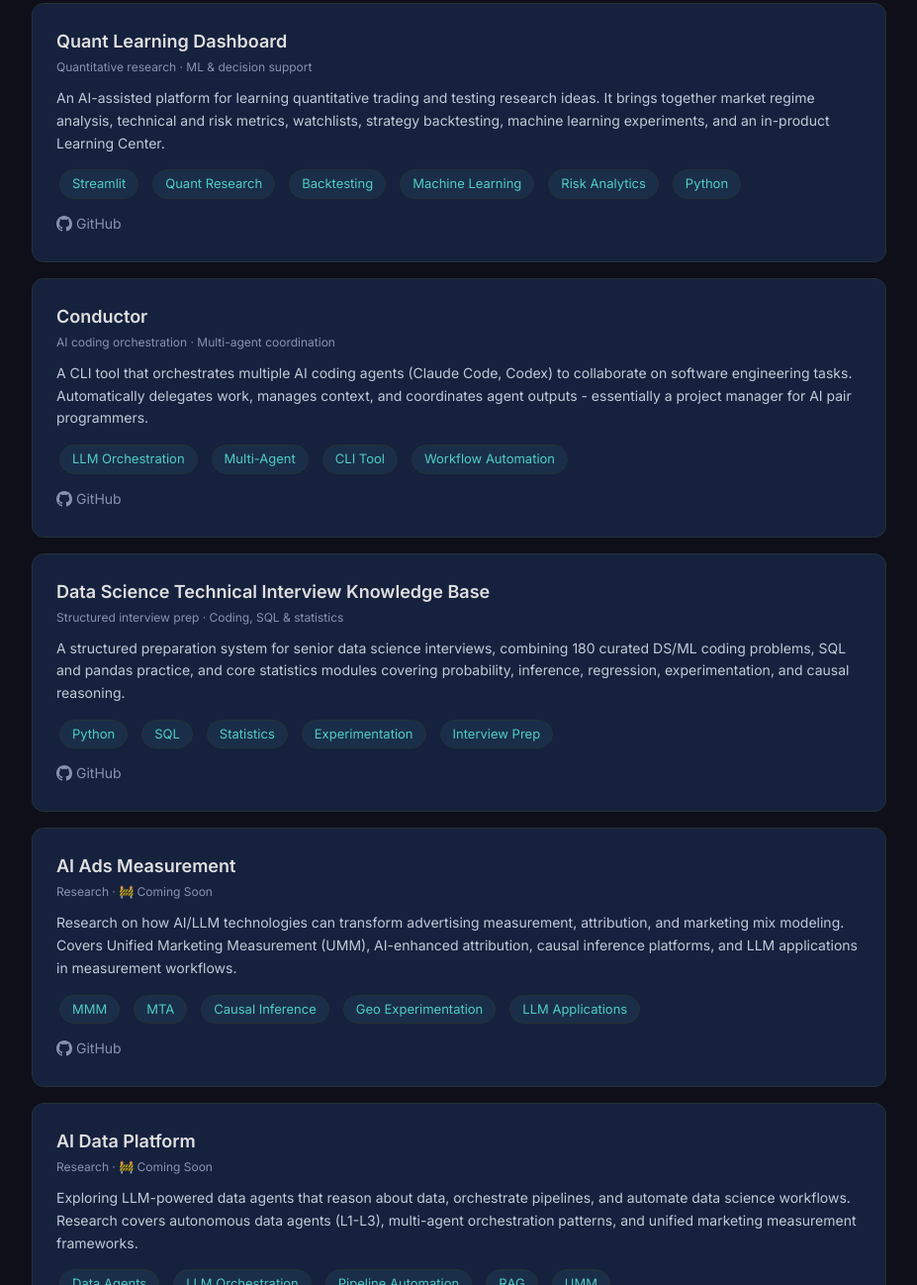
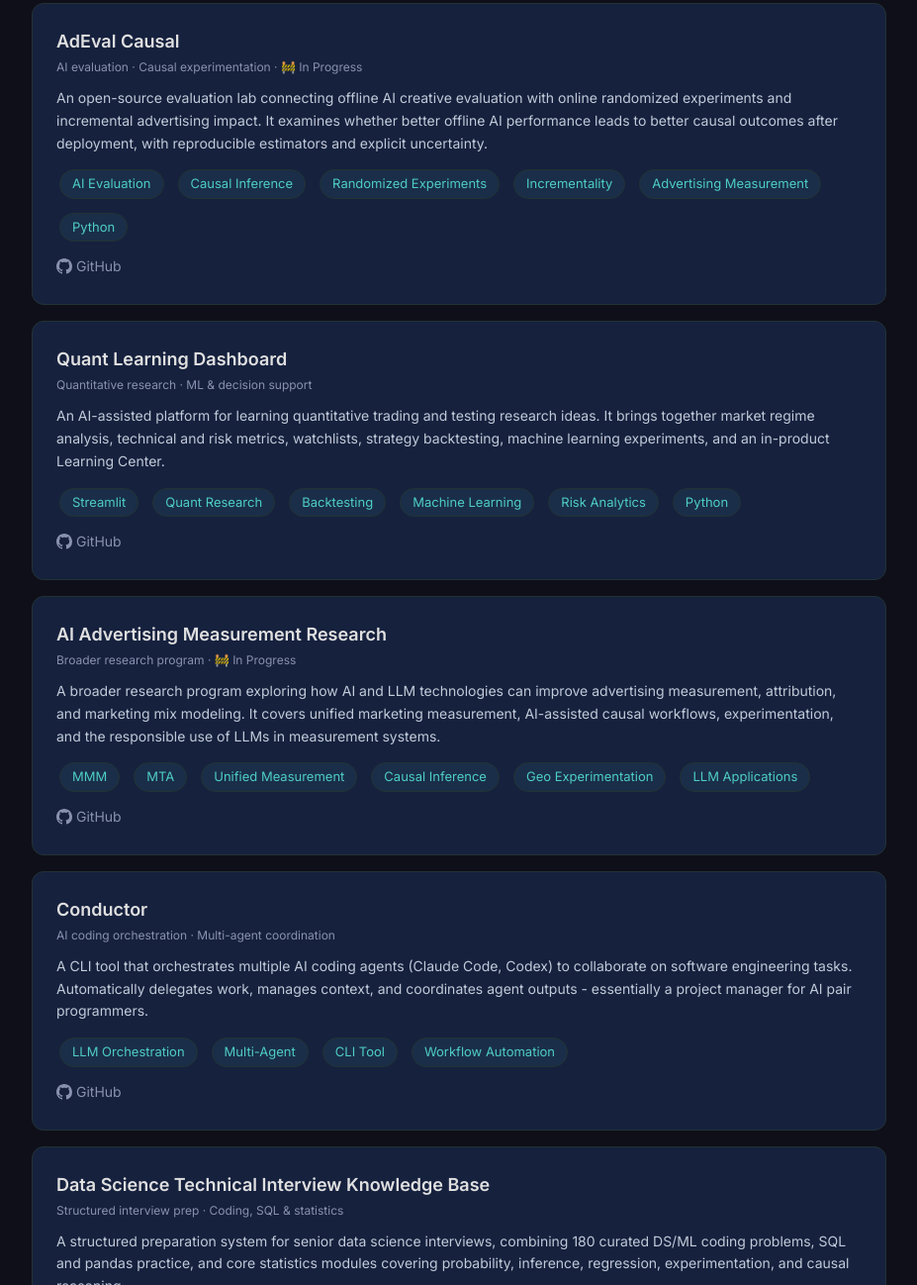
Before and after one commit to dpfai/ai-portfolio, a plain HTML site: page about.html in a window 1280 px wide. Shown: the part 939-2237 px from the top of the page at 99% size, without its empty margins (176-1103 px from the left). Drawn offline with nearby package versions, Linux system fonts and the light colour scheme.

Commit message:
Add AdEval Causal to side projects

```diff
--- a/about.html
+++ b/about.html
@@ -121,7 +121,27 @@
     <h2 class="section-title">Side Projects</h2>
     <p class="section-sub">Building with AI - tools and systems I've created.</p>
 
-    <!-- Project 1: Quant Learning Dashboard -->
+    <!-- Project 1: AdEval Causal -->
+    <div class="card project-card p-6 mb-4">
+      <h3 class="font-semibold text-lg mb-1">AdEval Causal</h3>
+      <p class="text-[#8892b0] text-xs mb-3">AI evaluation · Causal experimentation · 🚧 In Progress</p>
+      <p class="text-[#c0cad8] text-sm leading-relaxed mb-3">
+        An open-source evaluation lab connecting offline AI creative evaluation with online randomized
+        experiments and incremental advertising impact. It examines whether better offline AI performance
+        leads to better causal outcomes after deployment, with reproducible estimators and explicit uncertainty.
+      </p>
+      <div class="flex flex-wrap gap-2">
+        <span class="skill-tag">AI Evaluation</span>
+        <span class="skill-tag">Causal Inference</span>
+        <span class="skill-tag">Randomized Experiments</span>
+        <span class="skill-tag">Incrementality</span>
+        <span class="skill-tag">Advertising Measurement</span>
+        <span class="skill-tag">Python</span>
+      </div>
+      <a href="https://github.com/dpfai/AdEval-Causal" target="_blank" class="text-[#8892b0] text-sm hover:text-[#4ecdc4] transition mt-3 inline-flex items-center gap-1"><svg width="16" height="16" viewBox="0 0 24 24" fill="currentColor"><path d="M12 0C5.37 0 0 5.37 0 12c0 5.31 3.435 9.795 8.205 11.385.6.105.825-.255.825-.57 0-.285-.015-1.23-.015-2.235-3.015.555-3.795-.735-4.035-1.41-.135-.345-.72-1.41-1.23-1.695-.42-.225-1.02-.78-.015-.795.945-.015 1.62.87 1.845 1.23 1.08 1.815 2.805 1.305 3.495.99.105-.78.42-1.305.765-1.605-2.67-.3-5.46-1.335-5.46-5.925 0-1.305.465-2.385 1.23-3.225-.12-.3-.54-1.53.12-3.18 0 0 1.005-.315 3.3 1.23.96-.27 1.98-.405 3-.405s2.04.135 3 .405c2.295-1.56 3.3-1.23 3.3-1.23.66 1.65.24 2.88.12 3.18.765.84 1.23 1.905 1.23 3.225 0 4.605-2.805 5.625-5.475 5.925.435.375.81 1.095.81 2.22 0 1.605-.015 2.895-.015 3.3 0 .315.225.69.825.57A12.02 12.02 0 0024 12c0-6.63-5.37-12-12-12z"/></svg> GitHub</a>
+    </div>
+
+    <!-- Project 2: Quant Learning Dashboard -->
     <div class="card project-card p-6 mb-4">
       <h3 class="font-semibold text-lg mb-1">Quant Learning Dashboard</h3>
       <p class="text-[#8892b0] text-xs mb-3">Quantitative research · ML &amp; decision support</p>
@@ -141,7 +161,27 @@
       <a href="https://github.com/dpfai/quant-learning" target="_blank" class="text-[#8892b0] text-sm hover:text-[#4ecdc4] transition mt-3 inline-flex items-center gap-1"><svg width="16" height="16" viewBox="0 0 24 24" fill="currentColor"><path d="M12 0C5.37 0 0 5.37 0 12c0 5.31 3.435 9.795 8.205 11.385.6.105.825-.255.825-.57 0-.285-.015-1.23-.015-2.235-3.015.555-3.795-.735-4.035-1.41-.135-.345-.72-1.41-1.23-1.695-.42-.225-1.02-.78-.015-.795.945-.015 1.62.87 1.845 1.23 1.08 1.815 2.805 1.305 3.495.99.105-.78.42-1.305.765-1.605-2.67-.3-5.46-1.335-5.46-5.925 0-1.305.465-2.385 1.23-3.225-.12-.3-.54-1.53.12-3.18 0 0 1.005-.315 3.3 1.23.96-.27 1.98-.405 3-.405s2.04.135 3 .405c2.295-1.56 3.3-1.23 3.3-1.23.66 1.65.24 2.88.12 3.18.765.84 1.23 1.905 1.23 3.225 0 4.605-2.805 5.625-5.475 5.925.435.375.81 1.095.81 2.22 0 1.605-.015 2.895-.015 3.3 0 .315.225.69.825.57A12.02 12.02 0 0024 12c0-6.63-5.37-12-12-12z"/></svg> GitHub</a>
     </div>
 
-    <!-- Project 2: Conductor -->
+    <!-- Project 3: AI Advertising Measurement Research -->
+    <div class="card project-card p-6 mb-4">
+      <h3 class="font-semibold text-lg mb-1">AI Advertising Measurement Research</h3>
+      <p class="text-[#8892b0] text-xs mb-3">Broader research program · 🚧 In Progress</p>
+      <p class="text-[#c0cad8] text-sm leading-relaxed mb-3">
+        A broader research program exploring how AI and LLM technologies can improve advertising measurement,
+        attribution, and marketing mix modeling. It covers unified marketing measurement, AI-assisted causal
+        workflows, experimentation, and the responsible use of LLMs in measurement systems.
+      </p>
+      <div class="flex flex-wrap gap-2">
+        <span class="skill-tag">MMM</span>
+        <span class="skill-tag">MTA</span>
+        <span class="skill-tag">Unified Measurement</span>
+        <span class="skill-tag">Causal Inference</span>
+        <span class="skill-tag">Geo Experimentation</span>
+        <span class="skill-tag">LLM Applications</span>
+      </div>
+      <a href="https://github.com/dpfai/ai-ads-measurement" target="_blank" class="text-[#8892b0] text-sm hover:text-[#4ecdc4] transition mt-3 inline-flex items-center gap-1"><svg width="16" height="16" viewBox="0 0 24 24" fill="currentColor"><path d="M12 0C5.37 0 0 5.37 0 12c0 5.31 3.435 9.795 8.205 11.385.6.105.825-.255.825-.57 0-.285-.015-1.23-.015-2.235-3.015.555-3.795-.735-4.035-1.41-.135-.345-.72-1.41-1.23-1.695-.42-.225-1.02-.78-.015-.795.945-.015 1.62.87 1.845 1.23 1.08 1.815 2.805 1.305 3.495.99.105-.78.42-1.305.765-1.605-2.67-.3-5.46-1.335-5.46-5.925 0-1.305.465-2.385 1.23-3.225-.12-.3-.54-1.53.12-3.18 0 0 1.005-.315 3.3 1.23.96-.27 1.98-.405 3-.405s2.04.135 3 .405c2.295-1.56 3.3-1.23 3.3-1.23.66 1.65.24 2.88.12 3.18.765.84 1.23 1.905 1.23 3.225 0 4.605-2.805 5.625-5.475 5.925.435.375.81 1.095.81 2.22 0 1.605-.015 2.895-.015 3.3 0 .315.225.69.825.57A12.02 12.02 0 0024 12c0-6.63-5.37-12-12-12z"/></svg> GitHub</a>
+    </div>
+
+    <!-- Project 4: Conductor -->
     <div class="card project-card p-6 mb-4">
       <h3 class="font-semibold text-lg mb-1">Conductor</h3>
       <p class="text-[#8892b0] text-xs mb-3">AI coding orchestration · Multi-agent coordination</p>
@@ -159,7 +199,7 @@
       <a href="https://github.com/dpfai/conductor" target="_blank" class="text-[#8892b0] text-sm hover:text-[#4ecdc4] transition mt-3 inline-flex items-center gap-1"><svg width="16" height="16" viewBox="0 0 24 24" fill="currentColor"><path d="M12 0C5.37 0 0 5.37 0 12c0 5.31 3.435 9.795 8.205 11.385.6.105.825-.255.825-.57 0-.285-.015-1.23-.015-2.235-3.015.555-3.795-.735-4.035-1.41-.135-.345-.72-1.41-1.23-1.695-.42-.225-1.02-.78-.015-.795.945-.015 1.62.87 1.845 1.23 1.08 1.815 2.805 1.305 3.495.99.105-.78.42-1.305.765-1.605-2.67-.3-5.46-1.335-5.46-5.925 0-1.305.465-2.385 1.23-3.225-.12-.3-.54-1.53.12-3.18 0 0 1.005-.315 3.3 1.23.96-.27 1.98-.405 3-.405s2.04.135 3 .405c2.295-1.56 3.3-1.23 3.3-1.23.66 1.65.24 2.88.12 3.18.765.84 1.23 1.905 1.23 3.225 0 4.605-2.805 5.625-5.475 5.925.435.375.81 1.095.81 2.22 0 1.605-.015 2.895-.015 3.3 0 .315.225.69.825.57A12.02 12.02 0 0024 12c0-6.63-5.37-12-12-12z"/></svg> GitHub</a>
     </div>
 
-    <!-- Project 3: Data Science Technical Interview Knowledge Base -->
+    <!-- Project 5: Data Science Technical Interview Knowledge Base -->
     <div class="card project-card p-6 mb-4">
       <h3 class="font-semibold text-lg mb-1">Data Science Technical Interview Knowledge Base</h3>
       <p class="text-[#8892b0] text-xs mb-3">Structured interview prep · Coding, SQL &amp; statistics</p>
@@ -178,26 +218,7 @@
       <a href="https://github.com/dpfai/data-science-interviews" target="_blank" class="text-[#8892b0] text-sm hover:text-[#4ecdc4] transition mt-3 inline-flex items-center gap-1"><svg width="16" height="16" viewBox="0 0 24 24" fill="currentColor"><path d="M12 0C5.37 0 0 5.37 0 12c0 5.31 3.435 9.795 8.205 11.385.6.105.825-.255.825-.57 0-.285-.015-1.23-.015-2.235-3.015.555-3.795-.735-4.035-1.41-.135-.345-.72-1.41-1.23-1.695-.42-.225-1.02-.78-.015-.795.945-.015 1.62.87 1.845 1.23 1.08 1.815 2.805 1.305 3.495.99.105-.78.42-1.305.765-1.605-2.67-.3-5.46-1.335-5.46-5.925 0-1.305.465-2.385 1.23-3.225-.12-.3-.54-1.53.12-3.18 0 0 1.005-.315 3.3 1.23.96-.27 1.98-.405 3-.405s2.04.135 3 .405c2.295-1.56 3.3-1.23 3.3-1.23.66 1.65.24 2.88.12 3.18.765.84 1.23 1.905 1.23 3.225 0 4.605-2.805 5.625-5.475 5.925.435.375.81 1.095.81 2.22 0 1.605-.015 2.895-.015 3.3 0 .315.225.69.825.57A12.02 12.02 0 0024 12c0-6.63-5.37-12-12-12z"/></svg> GitHub</a>
     </div>
 
-    <!-- Project 4: AI Ads Measurement -->
-    <div class="card project-card p-6 mb-4">
-      <h3 class="font-semibold text-lg mb-1">AI Ads Measurement</h3>
-      <p class="text-[#8892b0] text-xs mb-3">Research · 🚧 Coming Soon</p>
-      <p class="text-[#c0cad8] text-sm leading-relaxed mb-3">
-        Research on how AI/LLM technologies can transform advertising measurement, attribution,
-        and marketing mix modeling. Covers Unified Marketing Measurement (UMM), AI-enhanced
-        attribution, causal inference platforms, and LLM applications in measurement workflows.
-      </p>
-      <div class="flex flex-wrap gap-2">
-        <span class="skill-tag">MMM</span>
-        <span class="skill-tag">MTA</span>
-        <span class="skill-tag">Causal Inference</span>
-        <span class="skill-tag">Geo Experimentation</span>
-        <span class="skill-tag">LLM Applications</span>
-      </div>
-      <a href="https://github.com/dpfai/ai-ads-measurement" target="_blank" class="text-[#8892b0] text-sm hover:text-[#4ecdc4] transition mt-3 inline-flex items-center gap-1"><svg width="16" height="16" viewBox="0 0 24 24" fill="currentColor"><path d="M12 0C5.37 0 0 5.37 0 12c0 5.31 3.435 9.795 8.205 11.385.6.105.825-.255.825-.57 0-.285-.015-1.23-.015-2.235-3.015.555-3.795-.735-4.035-1.41-.135-.345-.72-1.41-1.23-1.695-.42-.225-1.02-.78-.015-.795.945-.015 1.62.87 1.845 1.23 1.08 1.815 2.805 1.305 3.495.99.105-.78.42-1.305.765-1.605-2.67-.3-5.46-1.335-5.46-5.925 0-1.305.465-2.385 1.23-3.225-.12-.3-.54-1.53.12-3.18 0 0 1.005-.315 3.3 1.23.96-.27 1.98-.405 3-.405s2.04.135 3 .405c2.295-1.56 3.3-1.23 3.3-1.23.66 1.65.24 2.88.12 3.18.765.84 1.23 1.905 1.23 3.225 0 4.605-2.805 5.625-5.475 5.925.435.375.81 1.095.81 2.22 0 1.605-.015 2.895-.015 3.3 0 .315.225.69.825.57A12.02 12.02 0 0024 12c0-6.63-5.37-12-12-12z"/></svg> GitHub</a>
-    </div>
-
-    <!-- Project 5: AI Data Platform -->
+    <!-- Project 6: AI Data Platform -->
     <div class="card project-card p-6 mb-8">
       <h3 class="font-semibold text-lg mb-1">AI Data Platform</h3>
       <p class="text-[#8892b0] text-xs mb-3">Research · 🚧 Coming Soon</p>
```
